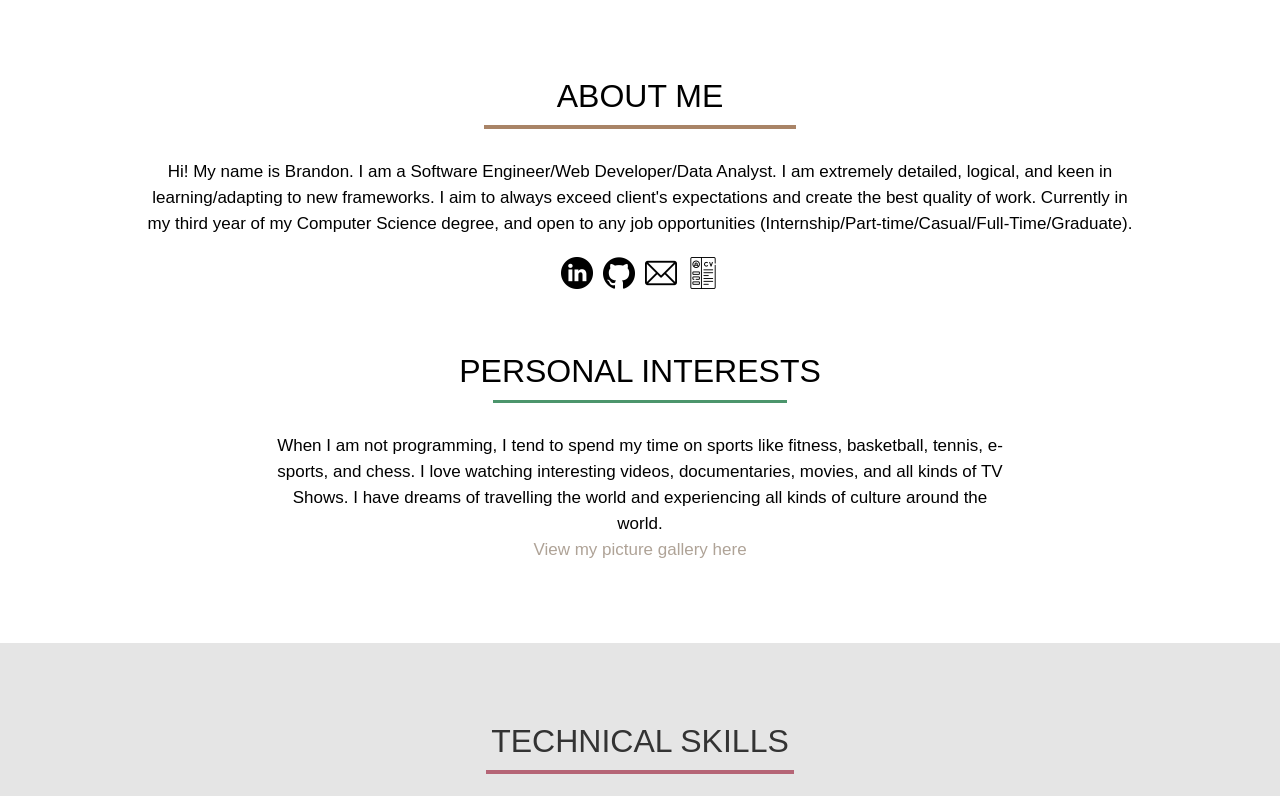
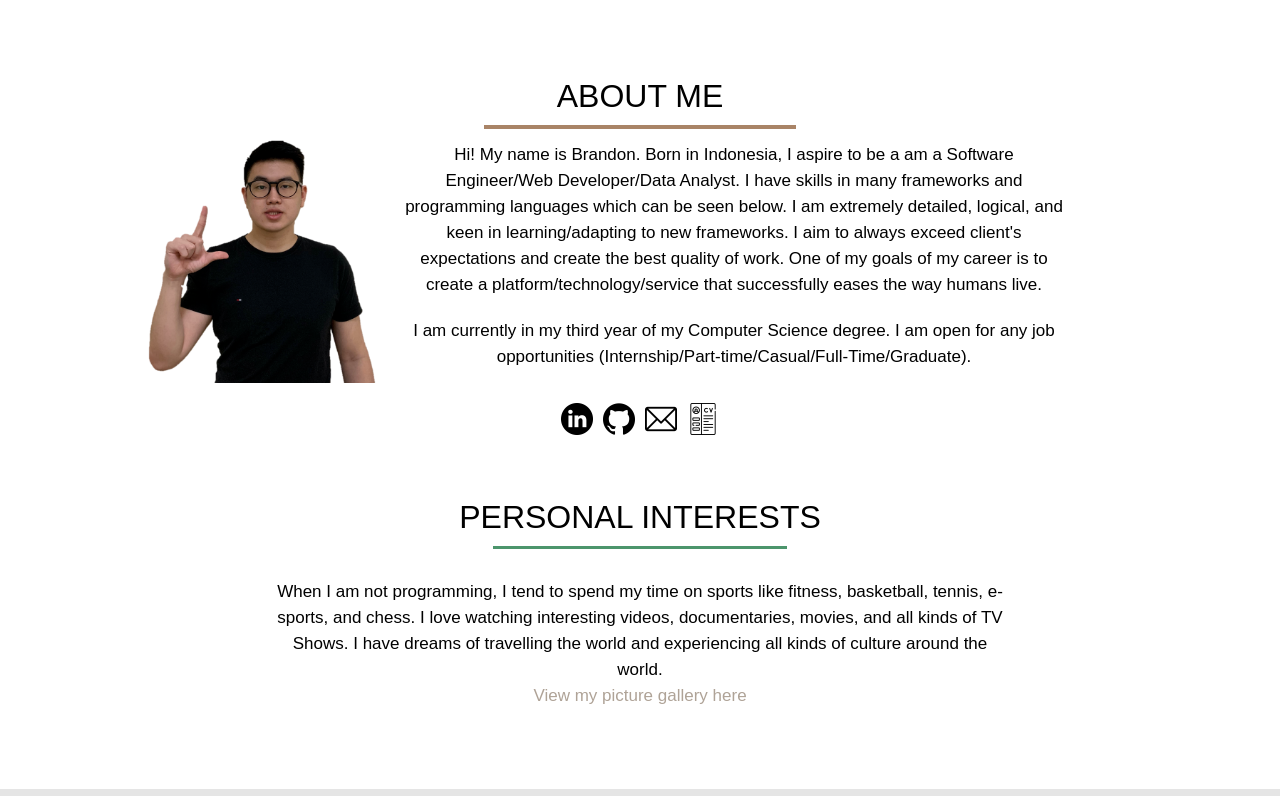
Before and after one commit to bliongosari/online-portfolio, a React app: page / in a window 1280 px wide. Shown: the part 802-1598 px from the top of the page. Built offline with nearby package versions, Linux system fonts and the light colour scheme; some packages are replaced by stand-ins of ours.

Commit message:
changed background and added photo

```diff
--- a/src/Home.css
+++ b/src/Home.css
@@ -10,6 +10,7 @@
 
 .home {
   overflow: hidden;
+  margin: 0;
 }
 .title {
   display: flex;
@@ -56,7 +57,7 @@
   width: 25%;
   background: #a98467;
   margin: 0 auto;
-  margin-bottom: 30px;
+  margin-bottom: 0px;
 }
 
 .line__interest {
@@ -205,8 +206,8 @@ ul h1 {
   text-align: center;
   font-family: "Trebuchet MS", "Lucida Sans Unicode", "Lucida Grande",
     "Lucida Sans", Arial, sans-serif;
-  font-weight: lighter;
   font-size: 19px;
+  font-weight: bold;
 }
 
 .aboutMe {
@@ -510,9 +511,49 @@ a {
   color: green;
 }
 
+.profile {
+  width: 230px;
+  margin-right: 20px;
+  flex: 1;
+}
+
+.intro__wrapper {
+  display: flex;
+  flex-direction: row;
+  flex-wrap: wrap;
+  justify-content: center;
+}
+
+.intro__wrapper h2 {
+  margin-right: 50px;
+}
+.text {
+  display: flex;
+  flex-direction: column;
+  flex: 3;
+  align-items: center;
+  justify-content: center;
+  margin-right: 20px;
+}
+
+.text2 {
+  margin-top: 20px;
+}
+
 @media all and (max-width: 600px) {
   .header {
     background: url(images/background-iphone.jpg) top;
     background-size: cover;
   }
+  .profile {
+    margin-right: 0px;
+    margin-bottom: 10px;
+  }
+  .intro__wrapper h2 {
+    margin-right: 0px;
+  }
+
+  .text {
+    margin-right: 0px;
+  }
 }
--- a/src/Home.js
+++ b/src/Home.js
@@ -1,6 +1,6 @@
 import React, { useState } from "react";
 import "./Home.css";
-import profilePicture from "./images/background.png";
+
 import github from "./images/github.png";
 import emailLogo from "./images/email.png";
 import cv from "./images/cv.png";
@@ -9,6 +9,7 @@ import down from "./images/down.png";
 import "../node_modules/font-awesome/css/font-awesome.min.css";
 import Navbar from "./Navbar";
 import emailjs from "emailjs-com";
+import profilePicture from "./images/background.png";
 
 import "animate.css/animate.min.css";
 import ScrollAnimation from "react-animate-on-scroll";
@@ -169,7 +170,7 @@ function Home() {
               <h1 className="name"> BRANDON VINCENT </h1>
               <div className="line_title"></div>
               <h2 className="description">
-                Web Developer/Software Engineer/Data Analyst{" "}
+                Web Developer - Software Engineer -Data Analyst{" "}
               </h2>
             </div>
             <button className="readMore">
@@ -193,15 +194,31 @@ function Home() {
           <div class="line__aboutme"> </div>
           <div className="about__content">
             <div className="intro">
-              <h2>
-                Hi! My name is Brandon. I am a Software Engineer/Web
-                Developer/Data Analyst. I am extremely detailed, logical, and
-                keen in learning/adapting to new frameworks. I aim to always
-                exceed client's expectations and create the best quality of
-                work. Currently in my third year of my Computer Science degree,
-                and open to any job opportunities
-                (Internship/Part-time/Casual/Full-Time/Graduate).
-              </h2>
+              <div className="intro__wrapper">
+                <img
+                  src={profilePicture}
+                  alt="profile"
+                  className="profile"
+                ></img>{" "}
+                <div className="text">
+                  <h2>
+                    Hi! My name is Brandon. Born in Indonesia, I aspire to be a
+                    am a Software Engineer/Web Developer/Data Analyst. I have
+                    skills in many frameworks and programming languages which
+                    can be seen below. I am extremely detailed, logical, and
+                    keen in learning/adapting to new frameworks. I aim to always
+                    exceed client's expectations and create the best quality of
+                    work. One of my goals of my career is to create a
+                    platform/technology/service that successfully eases the way
+                    humans live.
+                  </h2>
+                  <h2 className="text2">
+                    I am currently in my third year of my Computer Science
+                    degree. I am open for any job opportunities
+                    (Internship/Part-time/Casual/Full-Time/Graduate).
+                  </h2>
+                </div>
+              </div>
               <div className="links">
                 <a href="https://www.linkedin.com/in/brandon-vincent-liongosari-323475153/">
                   <img src={linkedin} alt="linkedin" className="icons"></img>
@@ -216,7 +233,6 @@ function Home() {
                   <img src={cv} alt="resume" className="icons"></img>
                 </a>
               </div>
-
               {/* logos */}
 
               <div className="hobbies">
```
Also changed, not shown: src/images/background-hi.png, src/images/background-hi1.jpg, 1 other file.
